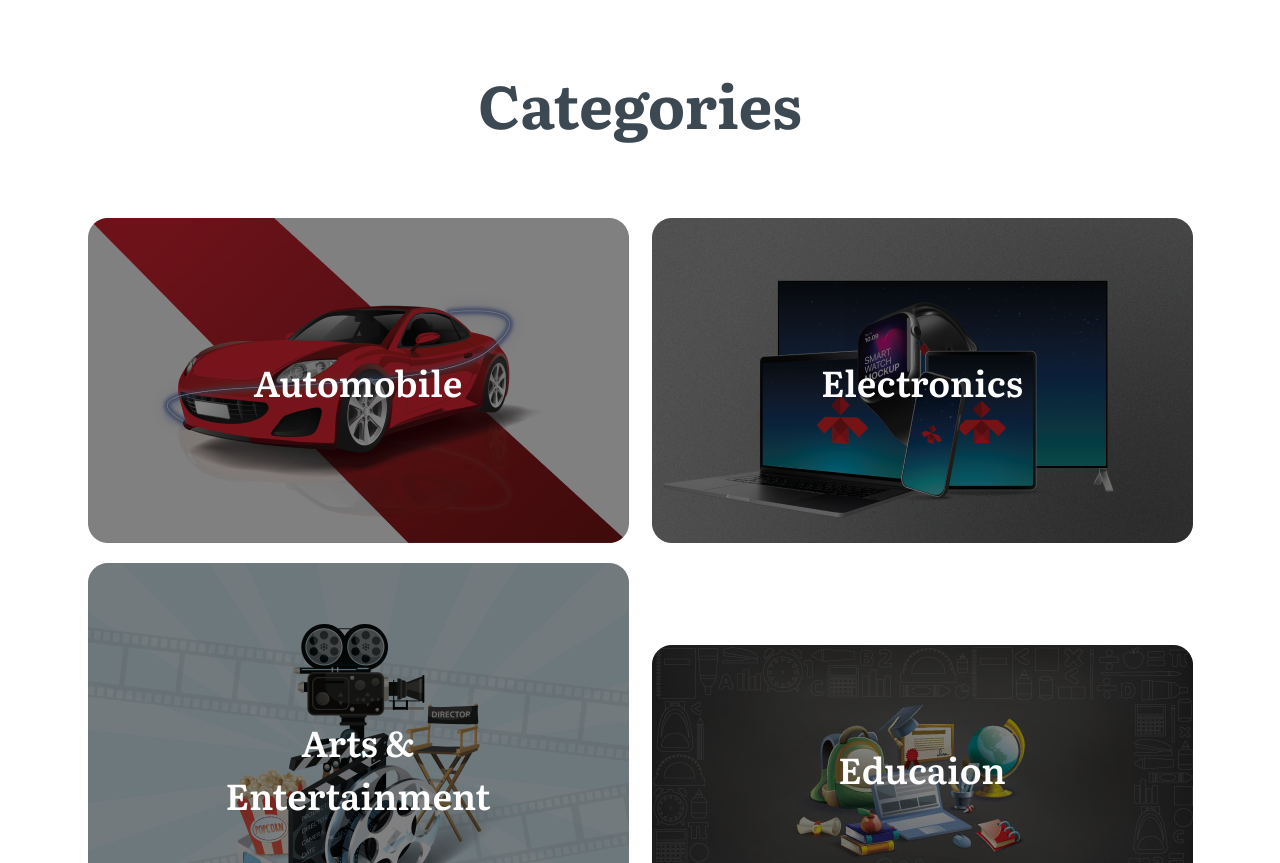
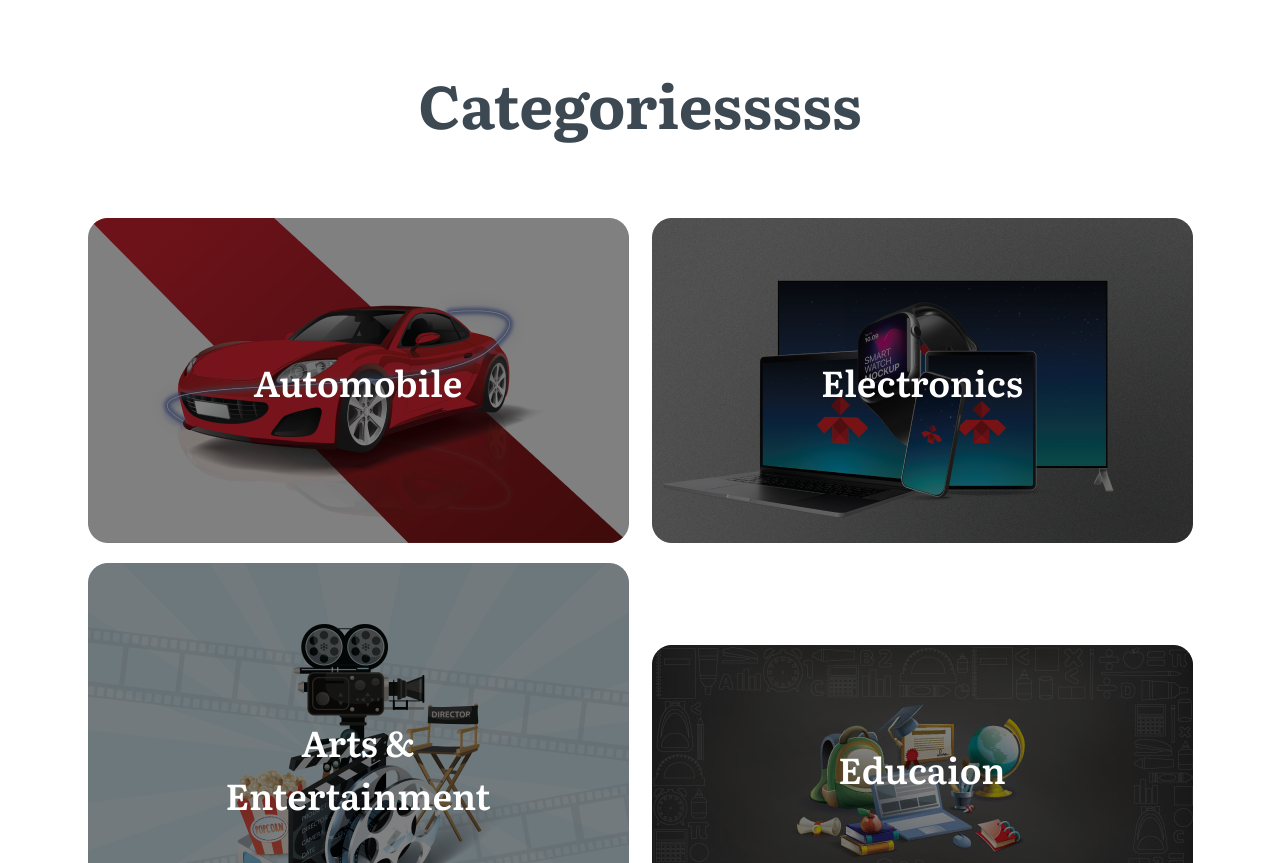
Before and after one commit to Tarun-84/tomorrow-india, a plain HTML site: page index.html in a window 1280 px wide. Shown: the part 1082-1945 px from the top of the page. Drawn offline with nearby package versions, Linux system fonts and the light colour scheme.

Commit message:
first commit

```diff
--- a/index.html
+++ b/index.html
@@ -158,7 +158,7 @@
     <!-- CATEGORY SECTION -->
     <section id="category-section">
       <div class="sec-head mx-auto">
-        <h2>Categories</h2>
+        <h2>Categoriesssss</h2>
       </div>
 
       <div class="grid-container d-flex justify-content-center">
```
